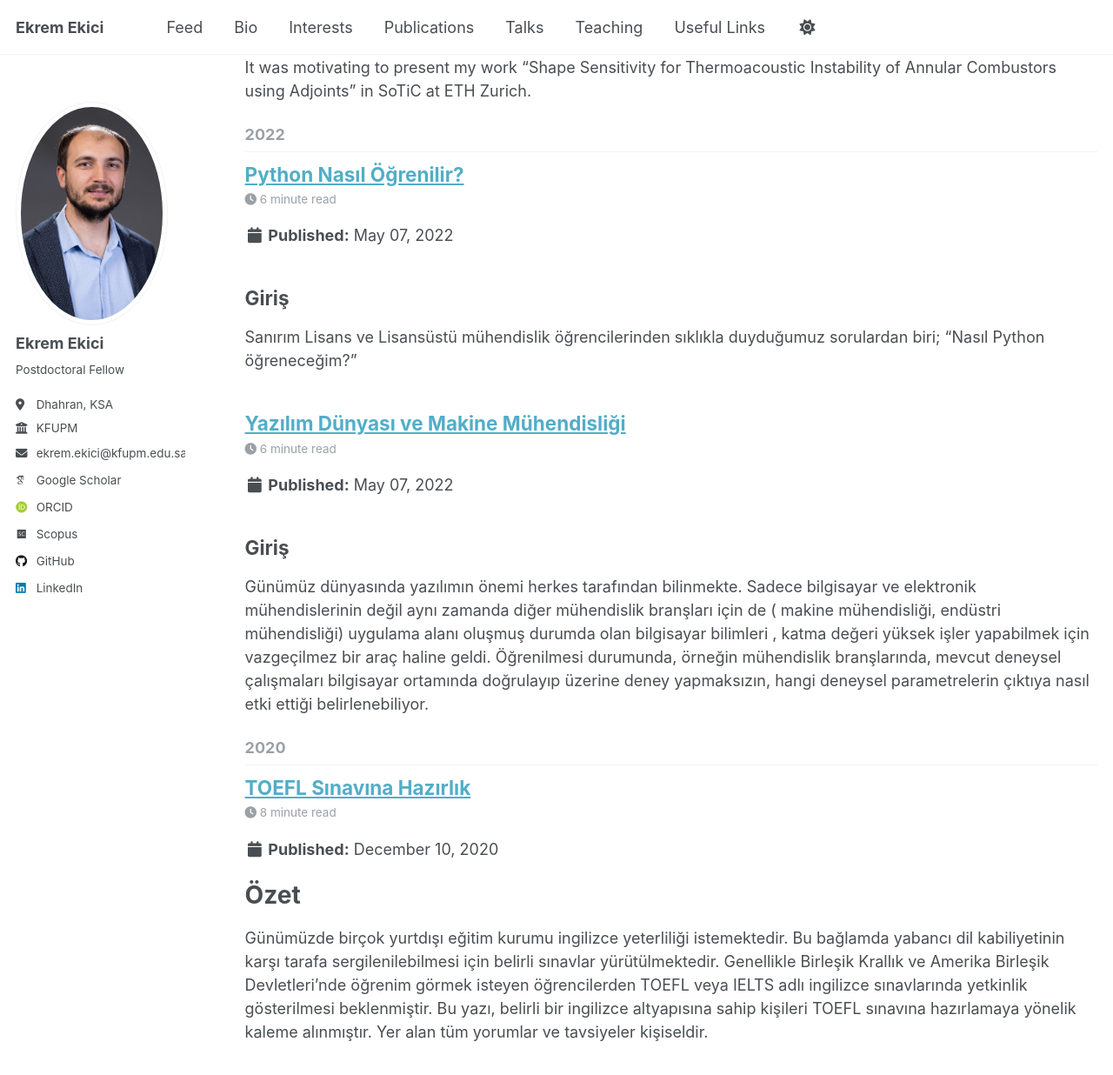
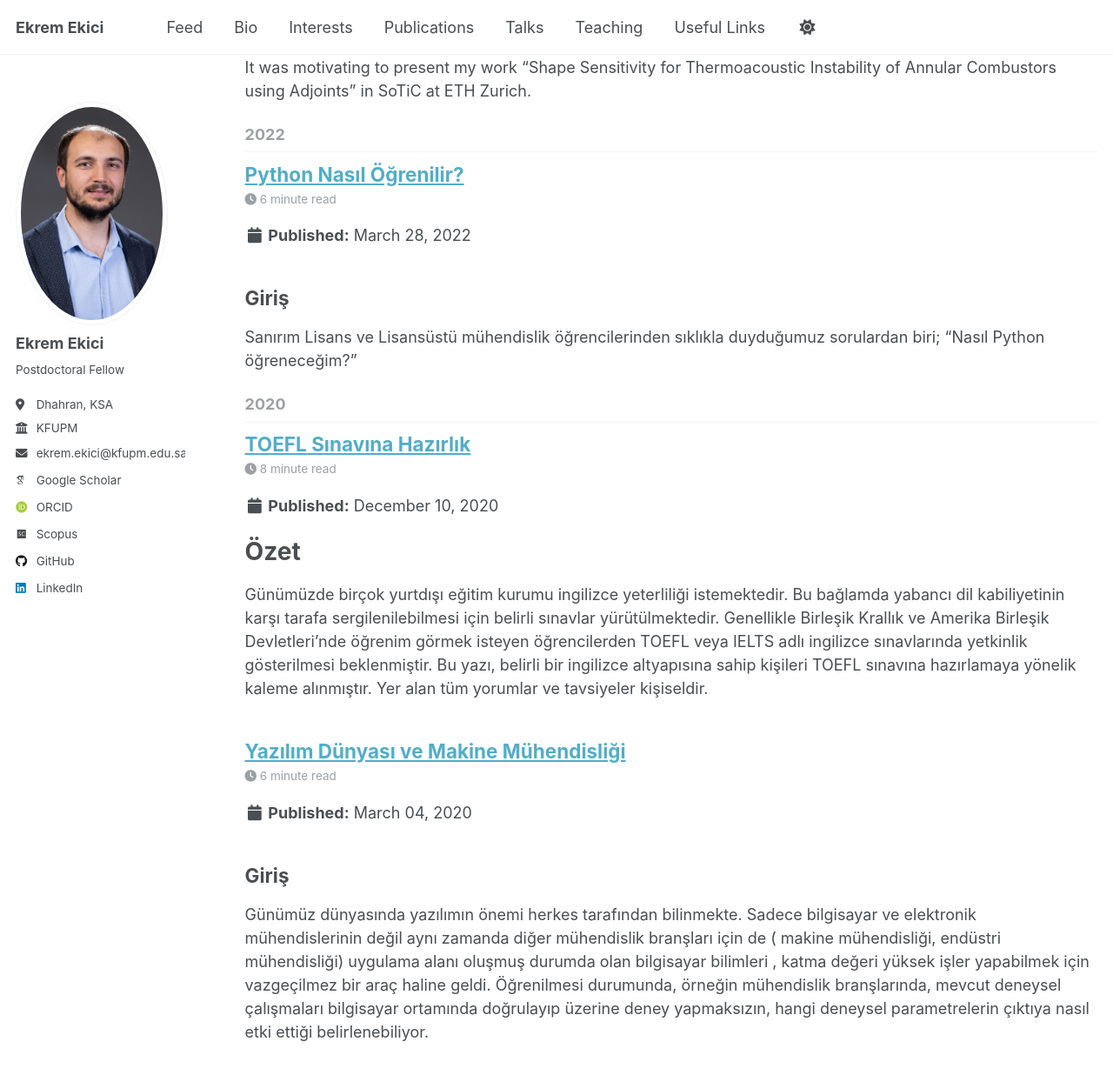
Before and after one commit to ekremekc/ekremekc.github.io, a Jekyll site: the page built from _pages/year-archive.html, in a window 1280 px wide and 1400 px high, scrolled down 1180 px. Shown: the top 1236 px of the window at 87% size. Built offline with Jekyll 4.4.1, drawn with Linux system fonts in a browser that asks for light colours; some web fonts are replaced.

Commit message:
eski yazıların tarihleri düzeltildi

```diff
--- a/_posts/2022-05-07-post-1.md
+++ b/_posts/2020-03-04-post-1.md
@@ -1,7 +1,7 @@
 ---
 title: 'Yazılım Dünyası ve Makine Mühendisliği'
-date: 2022-05-07
-permalink: /posts/2022/05/post-1/
+date: 2020-03-04
+permalink: /posts/2020/03/post-1/
 tags:
   - turkish
 ---
--- a/_posts/2022-05-07-post-2.md
+++ b/_posts/2022-03-28-post-1.md
@@ -1,7 +1,7 @@
 ---
 title: 'Python Nasıl Öğrenilir?'
-date: 2022-05-07
-permalink: /posts/2022/05/post-2/
+date: 2022-03-28
+permalink: /posts/2022/02/post-1/
 tags:
   - turkish
 ---
```
